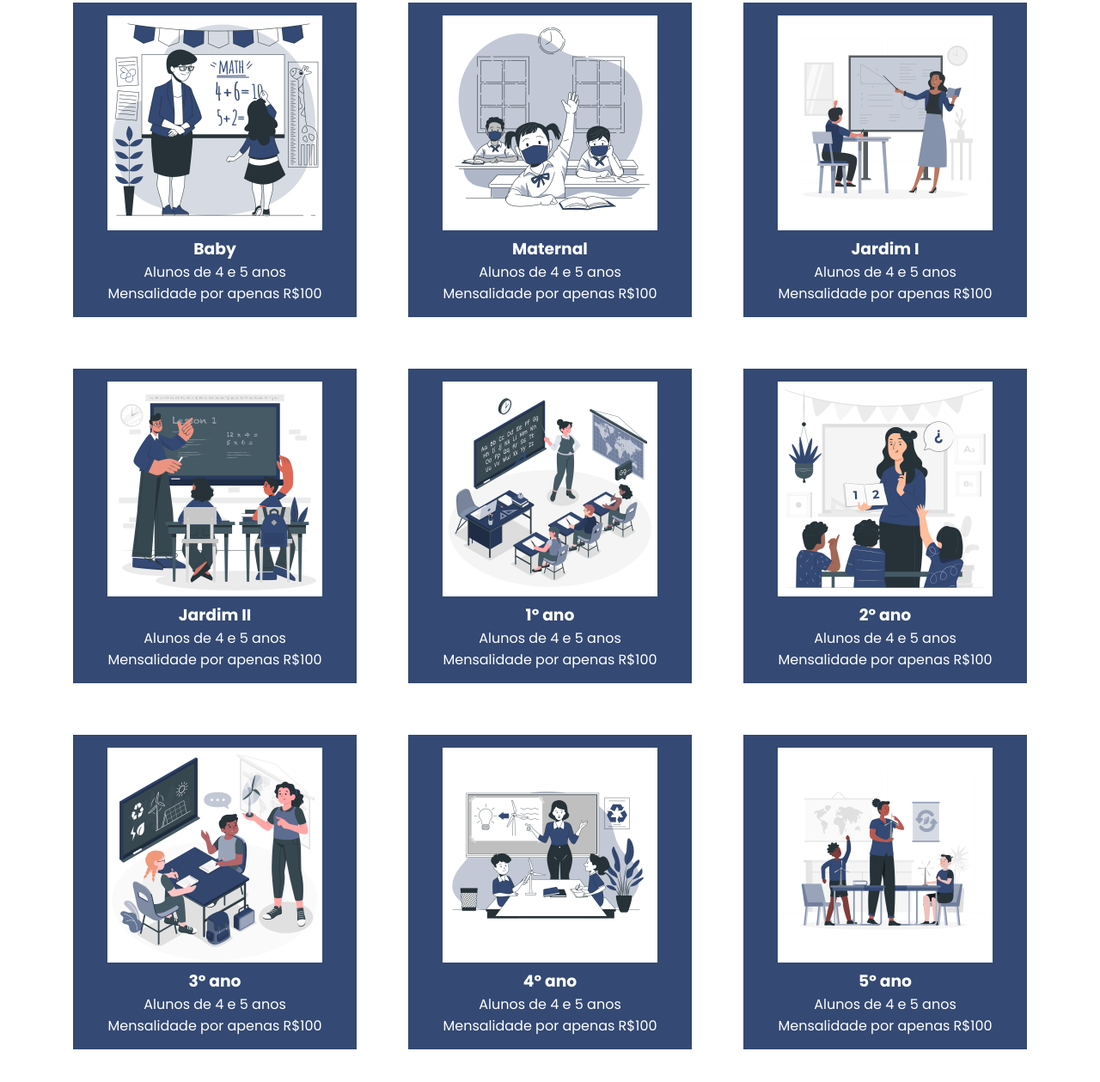
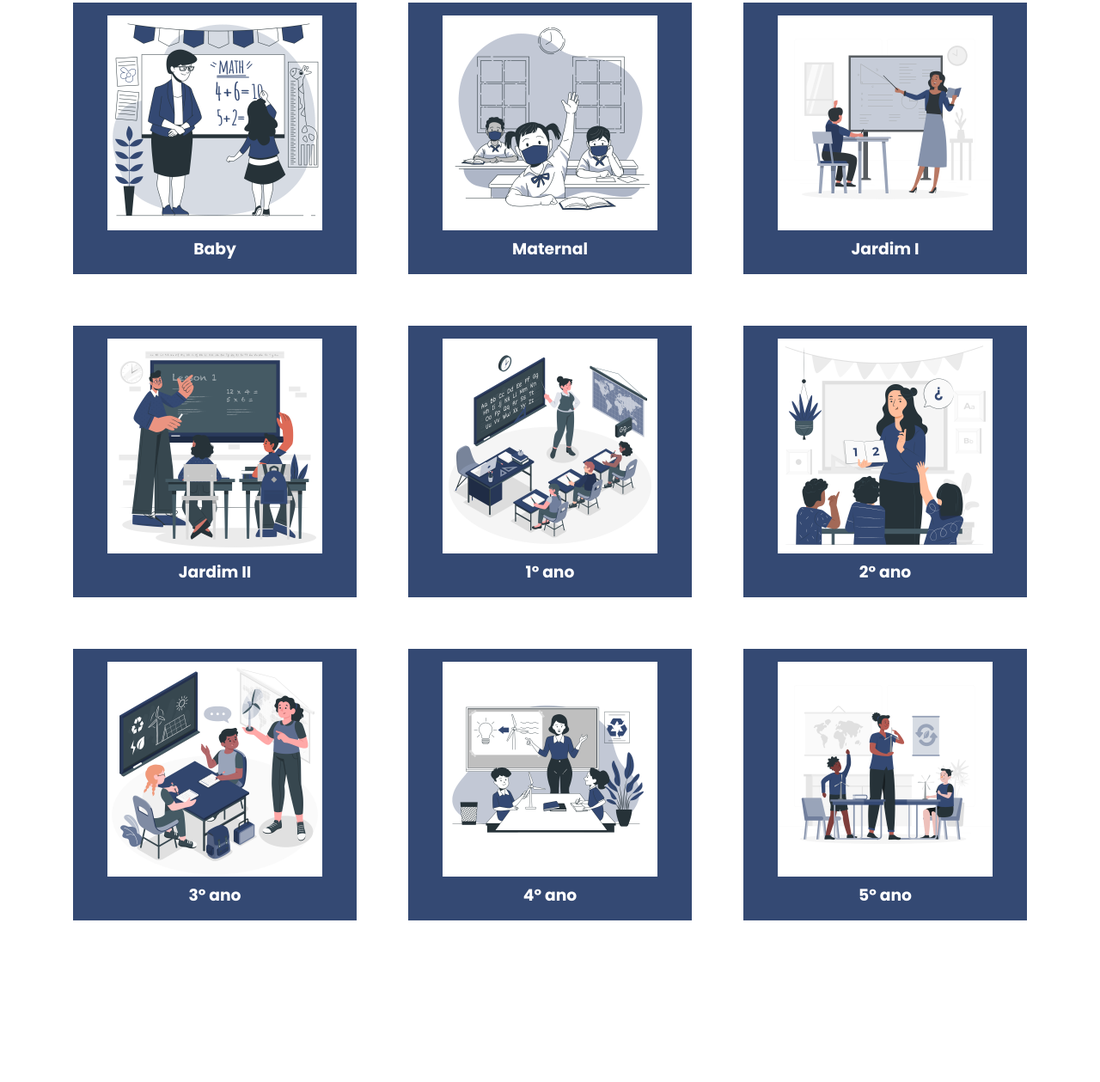
Before and after one commit to karinevieira/jardim-escola-marica, a plain HTML site: page paginas/turmas.html in a window 1280 px wide. Shown: the part 177-1436 px from the top of the page at 86% size. After the commit the page ends 1308 px from the top, so only its background shows below. Drawn offline with Linux system fonts and the light colour scheme.

Commit message:
Update classes

```diff
--- a/paginas/turmas.html
+++ b/paginas/turmas.html
@@ -44,8 +44,6 @@
 
             <div class="turma-info">
                 <h3>Baby</h3>
-                <p>Alunos de 4 e 5 anos</p>
-                <p>Mensalidade por apenas R$100</p>
             </div>
         </div>
         <div class="turma-container">
@@ -55,8 +53,6 @@
 
             <div class="turma-info">
                 <h3>Maternal</h3>
-                <p>Alunos de 4 e 5 anos</p>
-                <p>Mensalidade por apenas R$100</p>
             </div>
         </div>
         <div class="turma-container">
@@ -66,8 +62,6 @@
 
             <div class="turma-info">
                 <h3>Jardim I</h3>
-                <p>Alunos de 4 e 5 anos</p>
-                <p>Mensalidade por apenas R$100</p>
             </div>
         </div>
         <div class="turma-container">
@@ -77,8 +71,6 @@
 
             <div class="turma-info">
                 <h3>Jardim II</h3>
-                <p>Alunos de 4 e 5 anos</p>
-                <p>Mensalidade por apenas R$100</p>
             </div>
         </div>
         <div class="turma-container">
@@ -88,8 +80,6 @@
 
             <div class="turma-info">
                 <h3>1º ano</h3>
-                <p>Alunos de 4 e 5 anos</p>
-                <p>Mensalidade por apenas R$100</p>
             </div>
         </div>
         <div class="turma-container">
@@ -99,8 +89,6 @@
 
             <div class="turma-info">
                 <h3>2º ano</h3>
-                <p>Alunos de 4 e 5 anos</p>
-                <p>Mensalidade por apenas R$100</p>
             </div>
         </div>
         <div class="turma-container">
@@ -110,8 +98,6 @@
 
             <div class="turma-info">
                 <h3>3º ano</h3>
-                <p>Alunos de 4 e 5 anos</p>
-                <p>Mensalidade por apenas R$100</p>
             </div>
         </div>
         <div class="turma-container">
@@ -121,8 +107,6 @@
 
             <div class="turma-info">
                 <h3>4º ano</h3>
-                <p>Alunos de 4 e 5 anos</p>
-                <p>Mensalidade por apenas R$100</p>
             </div>
         </div>
         <div class="turma-container">
@@ -132,8 +116,6 @@
 
             <div class="turma-info">
                 <h3>5º ano</h3>
-                <p>Alunos de 4 e 5 anos</p>
-                <p>Mensalidade por apenas R$100</p>
             </div>
         </div>
     </section>
```
